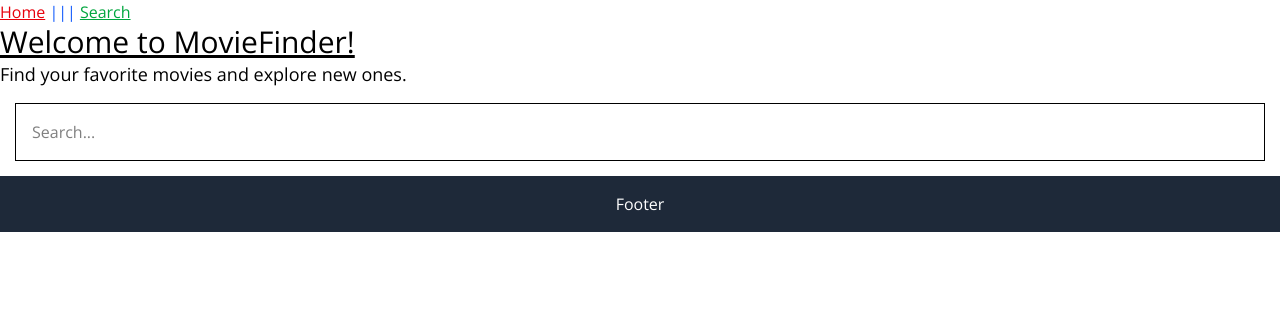
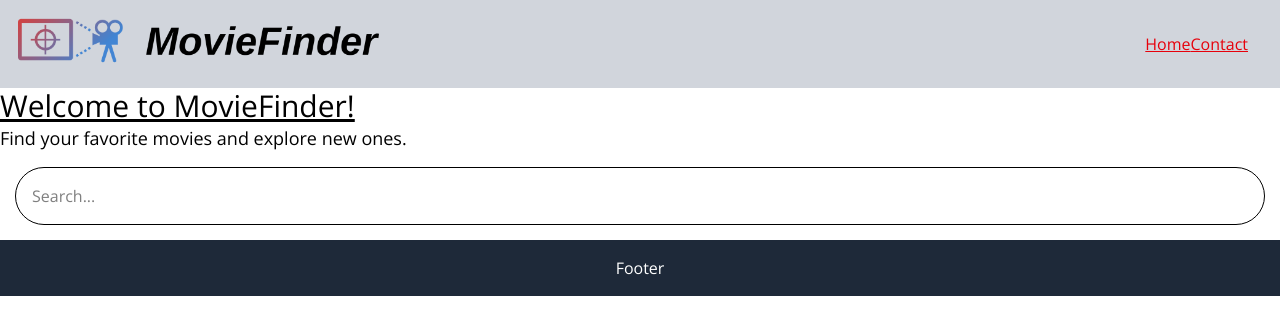
Before and after one commit to doug3/movie-finder-react, a React app: page / in a window 1280 px wide. Shown: the top 334 px of the page. Built offline with nearby package versions, Linux system fonts and the light colour scheme; the HTML template or start-up script is replaced by a standard one.

Commit message:
build 1 commit

```diff
--- a/src/components/Nav.jsx
+++ b/src/components/Nav.jsx
@@ -1,14 +1,45 @@
-import React from 'react'
-import { Link } from 'react-router-dom'
+import React from "react";
+import { Link } from "react-router-dom";
 
 function Nav() {
-    return (
-        <nav>
-            <Link className='text-red-600 underline' to='/'>Home</Link>
-            <span className='text-blue-600'> ||| </span>
-            <Link className='text-green-600 underline' to='/search'>Search</Link>
-        </nav>
-    )
+  return (
+    <nav>
+      <div className="bg-gray-300 flex align-middle justify-between p-4">
+        <div className="align-middlep-4">
+          <img
+            className="h-12"
+            src="../src/assets/cover_1.png"
+            alt="MovieFinder Logo"
+          />
+        </div>
+        <div className="flex align-middle p-4">
+          <Link className='text-red-600 underline' to='/'>Home</Link>
+          <Link className='text-red-600 underline' to='/contact'>Contact</Link>
+        </div>
+        {/* <div className="modal">
+                <button className="btn__menu" onClick="openMenu()">
+                    <i className="fa-solid fa-bars"></i>
+                </button>
+                <div className="menu__backdrop">
+                    <button className="btn__menu btn__menu--close" onClick="closeMenu()">
+                        <i className="fa-solid fa-times"></i>
+                    </button>
+                    <ul className="menu__links">
+                        <li className="menu__list">
+                        <Link to="/" className="menu__link" onClick="closeMenu()">Home</Link>
+                        </li>
+                        <li className="menu__list">
+                        <Link to="/movies" className="menu__link" onClick="closeMenu()">Movies</Link>
+                        </li>
+                        <li className="menu__list">
+                        <Link to="/contact" className="menu__link no-cursor" onClick="closeMenu()">Contact</Link>
+                        </li>
+                    </ul>
+                </div>
+            </div> */}
+      </div>
+    </nav>
+  );
 }
 
-export default Nav
+export default Nav;
--- a/src/components/SearchBox.jsx
+++ b/src/components/SearchBox.jsx
@@ -2,7 +2,7 @@ import React from 'react'
 
 const SearchBox = () => {
   return (
-    <div className='outline outline-black p-4 m-4'>
+    <div className='outline outline-black p-4 m-4 rounded-full justify-center'>
         <input type="text" placeholder="Search..." />
     </div>
   )
--- /dev/null
+++ b/src/pages/Contact.jsx
@@ -0,0 +1,9 @@
+import React from 'react'
+
+const Contact = () => {
+  return (
+    <div>Contact</div>
+  )
+}
+
+export default Contact
```
